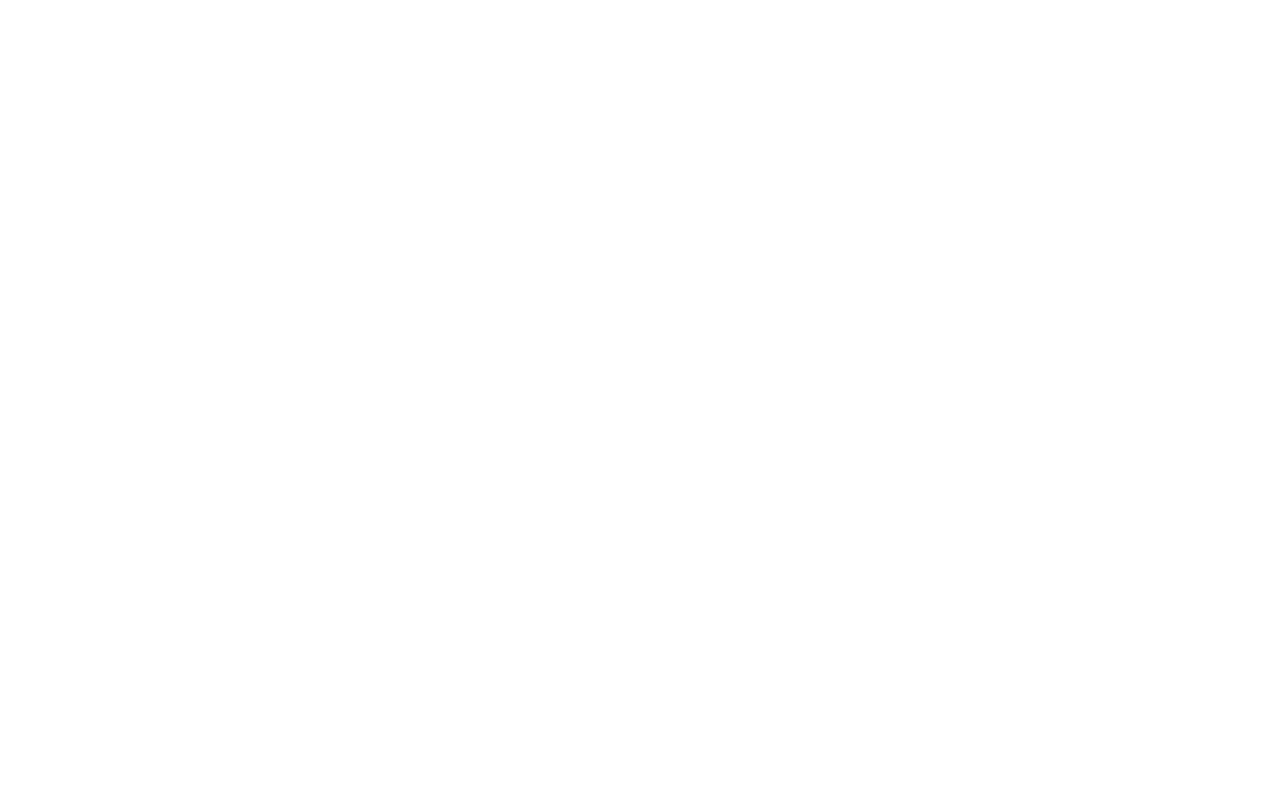
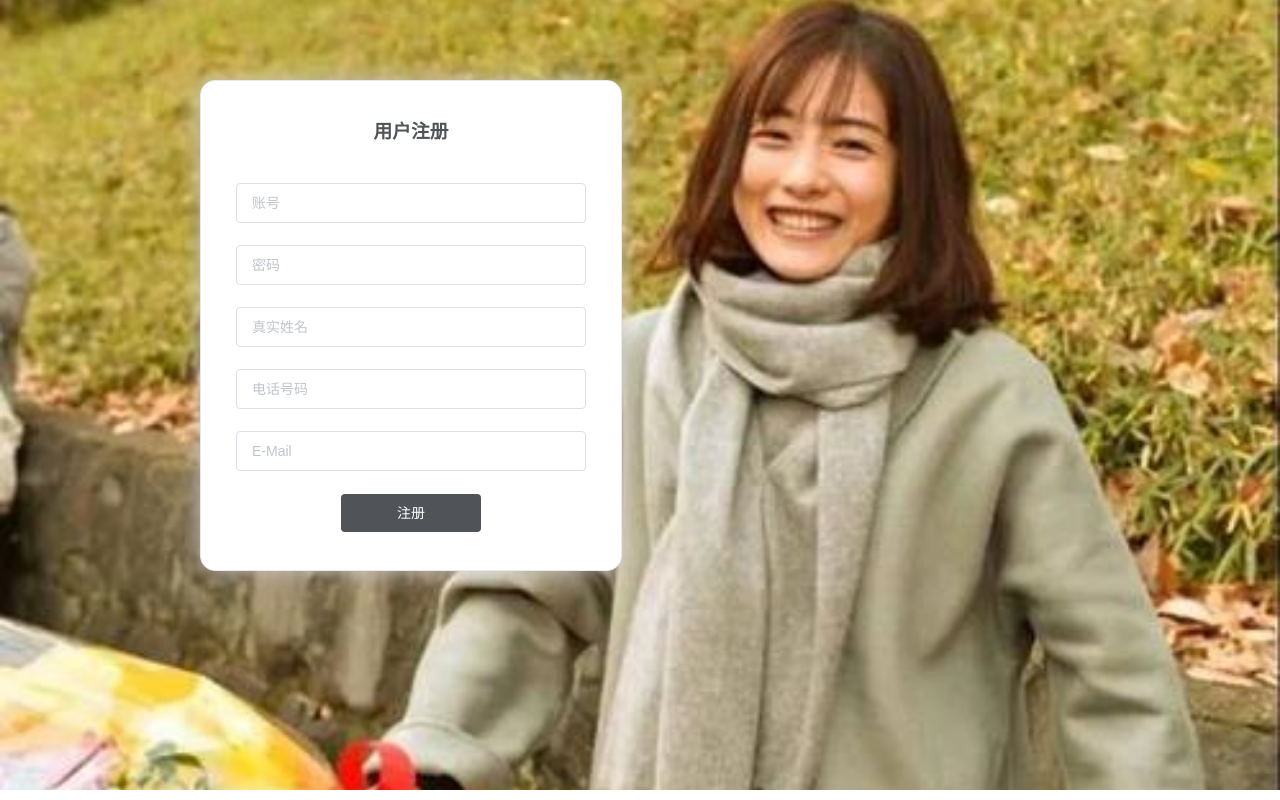
Before and after one commit to Lliebgott/pn-vue, a Vue app: page /register in a window 1280 px wide. Built offline with nearby package versions, Linux system fonts and the light colour scheme.

Commit message:
代码修改提交

```diff
--- a/src/components/Login.vue
+++ b/src/components/Login.vue
@@ -11,8 +11,9 @@
       <el-input type="password" v-model="loginForm.password"
                 auto-complete="off" placeholder="密码"></el-input>
     </el-form-item>
-    <el-form-item style="width: 100%">
-      <el-button type="primary" style="width: 100%;background: #505458;border: none" v-on:click="login">登录</el-button>
+    <el-form-item>
+      <el-button type="primary"  v-on:click="login">登录</el-button>
+      <el-button type="primary" v-on:click="register()">注册</el-button>
     </el-form-item>
   </el-form>
   </body>
@@ -25,8 +26,8 @@ export default {
   data () {
     return {
       loginForm: {
-        username: 'admin',
-        password: '123'
+        username: '',
+        password: ''
       },
       responseResult: []
     }
@@ -40,16 +41,23 @@ export default {
           username: this.loginForm.username,
           password: this.loginForm.password
         })
-        .then(successResponse => {
-          if (successResponse.data.code === 200) {
+        .then(response => {
+          if (response.data.code === 200) {
             // var data = this.loginForm
             _this.$store.commit('login', _this.loginForm)
             var path = this.$route.query.redirect
             this.$router.replace({path: path === '/' || path === undefined ? '/index' : path})
+          } else {
+            this.$alert(response.data.message, '提示', {
+              confirmButtonText: '确定'
+            })
           }
         })
         .catch(failResponse => {
         })
+    },
+    register () {
+      this.$router.push({ path:'/Register'  })
     }
   }
 }
@@ -64,18 +72,16 @@ export default {
     background-size: cover;
     position: fixed;
   }
-  body{
-    margin: 0px;
-  }
   .login-container {
     border-radius: 15px;
     background-clip: padding-box;
-    margin: 90px auto;
+    margin: 200px auto;
     width: 350px;
     padding: 35px 35px 15px 35px;
     background: #fff;
     border: 1px solid #eaeaea;
     box-shadow: 0 0 25px #cac6c6;
+    margin-left: 1300px;
   }
   .login_title {
     margin: 0px auto 40px auto;
--- /dev/null
+++ b/src/components/Register.vue
@@ -0,0 +1,114 @@
+<template>
+  <body id="paper">
+    <el-form :model="registerForm" :rules="rules" class="register-container" label-position="left"
+             label-width="0px" v-loading="loading" ref="registerForm">
+      <h3 class="register_title">用户注册</h3>
+      <el-form-item prop="username">
+        <el-input type="text" v-model="registerForm.username"
+                  auto-complete="off" placeholder="账号"></el-input>
+      </el-form-item>
+      <el-form-item prop="password">
+        <el-input type="password" v-model="registerForm.password"
+                  auto-complete="off" placeholder="密码"></el-input>
+      </el-form-item>
+      <el-form-item>
+        <el-input type="text" v-model="registerForm.name"
+                  auto-complete="off" placeholder="真实姓名"></el-input>
+      </el-form-item>
+      <el-form-item>
+        <el-input type="text" v-model="registerForm.phone"
+                  auto-complete="off" placeholder="电话号码"></el-input>
+      </el-form-item>
+      <el-form-item>
+        <el-input type="text" v-model="registerForm.email"
+                  auto-complete="off" placeholder="E-Mail"></el-input>
+      </el-form-item>
+      <el-form-item style="width: 100%">
+        <el-button type="primary" style="width: 40%;background: #505458;border: none" v-on:click="submitForm('registerForm')">注册</el-button>
+      </el-form-item>
+    </el-form>
+  </body>
+</template>
+<script>
+  export default{
+    data () {
+      return {
+        rules: {
+          username: [{required: true, message: '用户名不能为空', trigger: 'blur'}],
+          password: [{required: true, message: '密码不能为空', trigger: 'blur'}]
+        },
+        checked: true,
+        registerForm: {
+          username: '',
+          password: '',
+          name: '',
+          phone: '',
+          email: ''
+        },
+        loading: false
+      }
+    },
+    methods: {
+      submitForm(formName) {
+        this.$refs[formName].validate((valid) => {
+          if (valid) {
+            var _this = this
+            this.$axios
+              .post('/register', {
+                username: this.registerForm.username,
+                password: this.registerForm.password,
+                name: this.registerForm.name,
+                phone: this.registerForm.phone,
+                email: this.registerForm.email
+              }).then(response => {
+                if (response.data.code === 200) {
+                  this.$alert('注册成功', '提示', {
+                    confirmButtonText: '确定'
+                  })
+                  _this.$router.replace('/login')
+                } else {
+                  this.$alert(response.data.message, '提示', {
+                    confirmButtonText: '确定'
+                  })
+                }
+              }).catch(failResponse => {})
+          } else {
+            return false;
+          }
+        });
+      }
+    }
+  }
+</script>
+<style>
+  #paper {
+    background:url("../assets/img/bg/eva1.jpg") no-repeat;
+    background-position: center;
+    height: 100%;
+    width: 100%;
+    background-size: cover;
+    position: fixed;
+  }
+  body{
+    margin: -5px 0px;
+  }
+  .register-container {
+    border-radius: 15px;
+    background-clip: padding-box;
+    margin: 90px 0px 0px 200px;
+    width: 350px;
+    padding: 35px 35px 15px 35px;
+    background: #fff;
+    border: 1px solid #eaeaea;
+    box-shadow: 0 0 25px #cac6c6;
+  }
+  .register_title {
+    margin: 0px auto 40px auto;
+    text-align: center;
+    color: #505458;
+  }
+  .register_remember {
+    margin: 0px 0px 35px 0px;
+    text-align: left;
+  }
+</style>
--- a/src/components/common/NavMenu.vue
+++ b/src/components/common/NavMenu.vue
@@ -1,6 +1,7 @@
 <template>
+  <div>
     <el-menu
-    :default-active="'/index'"
+      :default-active="this.$route.path"
       router
       mode="horizontal"
       background-color="white"
@@ -10,11 +11,12 @@
       <el-menu-item v-for="(item,i) in navList" :key="i" :index="item.name">
         {{ item.navItem }}
       </el-menu-item>
-    <a href="#nowhere" style="color: #222;float: right;padding: 20px;">更多功能</a>
-    <i class="el-icon-menu" style="float:right;font-size: 45px;color: #222;padding-top: 8px"></i>
-    <span style="position: absolute;padding-top: 20px;right: 43%;font-size: 20px;font-weight: bold">Personal Note</span>
+      <span style="position: absolute;padding-top: 20px;right: 43%;font-size: 20px;font-weight: bold">White Jotter - Your Mind Palace</span>
+      <i class="el-icon-switch-button" title="退出" v-on:click="logout" style="float:right;font-size: 40px;color: #222;padding: 10px"></i>
     </el-menu>
+  </div>
 </template>
+
 
 <script>
 export default {
@@ -28,6 +30,18 @@ export default {
         {name: '/admin', navItem: '个人中心'}
       ]
     }
+  },
+  methods: {
+    logout () {
+      var _this = this
+      this.$axios.get('/logout').then(resp => {
+        if (resp.data.code === 200) {
+          // 前后端状态保持一致
+          _this.$store.commit('logout')
+          _this.$router.replace('/login')
+        }
+      })
+    }
   }
 }
 </script>
@@ -40,4 +54,8 @@ export default {
   span {
     pointer-events: none;
   }
+  .el-icon-switch-button {
+    cursor: pointer;
+    outline:0;
+  }
 </style>
--- a/src/components/library/EditForm.vue
+++ b/src/components/library/EditForm.vue
@@ -20,6 +20,7 @@
         </el-form-item>
         <el-form-item label="封面" :label-width="formLabelWidth" prop="cover">
           <el-input v-model="form.cover" autocomplete="off" placeholder="图片 URL"></el-input>
+          <img-upload @onUpload="uploadImg" ref="imgUpload"></img-upload>
         </el-form-item>
         <el-form-item label="简介" :label-width="formLabelWidth" prop="abs">
           <el-input type="textarea" v-model="form.abs" autocomplete="off"></el-input>
@@ -47,8 +48,10 @@
 </template>
 
 <script>
+import ImgUpload from './ImgUpload'
 export default {
   name: 'EditForm',
+  components: {ImgUpload},//导入时还要加入这一行代码
   data () {
     return {
       dialogFormVisible: false,
@@ -78,7 +81,7 @@ export default {
         press: '',
         cover: '',
         abs: '',
-        category: ''
+        category: {}
       }
     },
     onSubmit () {
@@ -98,6 +101,9 @@ export default {
             this.$emit('onSubmit')
           }
         })
+    },
+    uploadImg () {
+      this.form.cover = this.$refs.imgUpload.url
     }
   }
 }
--- /dev/null
+++ b/src/components/library/ImgUpload.vue
@@ -0,0 +1,51 @@
+<template>
+  <el-upload
+    class="img-upload"
+    ref="upload"
+    action="http://localhost:8443/api/covers"
+    :on-preview="handlePreview"
+    :on-remove="handleRemove"
+    :before-remove="beforeRemove"
+    :on-success="handleSuccess"
+    multiple
+    :limit="1"
+    :on-exceed="handleExceed"
+    :file-list="fileList">
+    <el-button size="small" type="primary">点击上传</el-button>
+    <div slot="tip" class="el-upload__tip">只能上传jpg/png文件，且不超过500kb</div>
+  </el-upload>
+</template>
+
+<script>
+
+
+  export default {
+    name: 'ImgUpload',
+    data () {
+      return {
+        fileList: [],
+        url: ''
+      }
+    },
+    methods: {
+      handleRemove (file, fileList) {
+      },
+      handlePreview (file) {
+      },
+      handleExceed (files, fileList) {
+        this.$message.warning(`当前限制选择 1 个文件，本次选择了 ${files.length} 个文件，共选择了 ${files.length + fileList.length} 个文件`)
+      },
+      beforeRemove (file, fileList) {
+        return this.$confirm(`确定移除 ${file.name}？`)
+      },
+      handleSuccess (response) {
+        this.url = response
+        this.$emit('onUpload')
+        this.$message.warning('上传成功')
+      },
+      clear () {
+        this.$refs.upload.clearFiles()
+      }
+    }
+  }
+</script>
--- a/src/main.js
+++ b/src/main.js
@@ -7,16 +7,18 @@ import 'element-ui/lib/theme-chalk/index.css'
 
 var axios = require('axios')
 axios.defaults.baseURL = 'http://localhost:8443/api'
+axios.defaults.withCredentials = true
 Vue.prototype.$axios = axios
 Vue.config.productionTip = false
 
 Vue.use(ElementUI)
 
 router.beforeEach((to, from, next) => {
-  debugger
     if (to.meta.requireAuth) {
       if (store.state.user.username) {
-        next()
+        axios.get('/authentication').then(resp => {
+          if (resp) next()
+        })
       } else {
         next({
           path: 'login',
@@ -29,6 +31,7 @@ router.beforeEach((to, from, next) => {
   }
 )
 
+
 /* eslint-disable no-new */
 new Vue({
   el: '#app',
--- a/src/router/index.js
+++ b/src/router/index.js
@@ -2,6 +2,7 @@ import Vue from 'vue'
 import Router from 'vue-router'
 import AppIndex from '../components/home/AppIndex'
 import Login from '../components/Login'
+import Register from '../components/Register'
 import Home from '../components/Home'
 import LibraryIndex from '../components/library/LibraryIndex'
 
@@ -10,6 +11,15 @@ Vue.use(Router)
 export default new Router({
   mode: 'history',
   routes: [
+    {
+      path: '/',
+      name: 'index',
+      redirect: '/index',
+      component: AppIndex,
+      meta: {
+        requireAuth: true
+      }
+    },
     {
       path: '/home',
       name: 'Home',
@@ -39,6 +49,11 @@ export default new Router({
       path: '/login',
       name: 'Login',
       component: Login
+    },
+    {
+      path: '/register',
+      name: 'Register',
+      component: Register
     }
   ]
 })
--- a/src/store/index.js
+++ b/src/store/index.js
@@ -13,6 +13,10 @@ export default new Vuex.Store({
     login (state, user) {
       state.user = user
       window.localStorage.setItem('user', JSON.stringify(user))
+    },
+    logout (state) {
+      state.user = []
+      window.localStorage.removeItem('user')
     }
   }
 })
```
Also changed, not shown: src/utils/validate.js (added, +88 -0 lines), src/assets/eva.jpg, src/assets/img/bg/eva1.jpg (added). Lines whose indentation alone changed are shown as unchanged.
